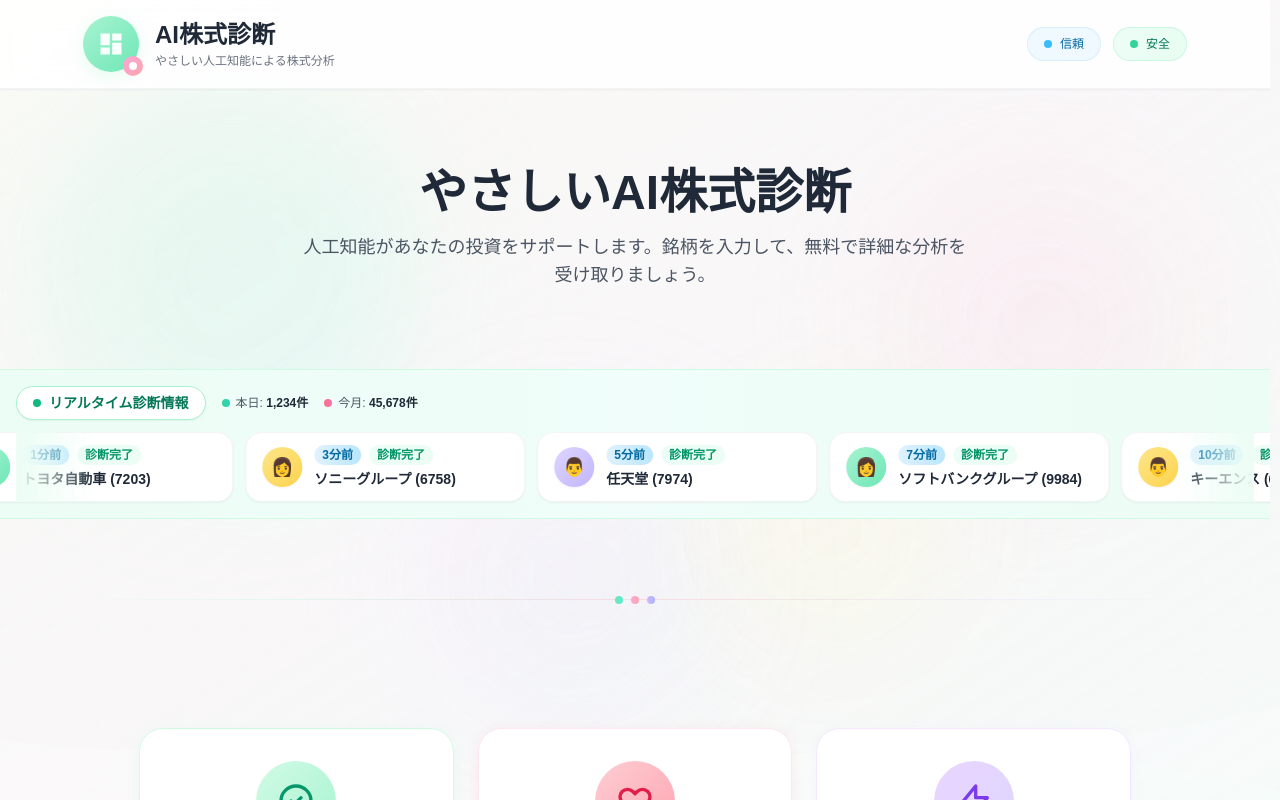
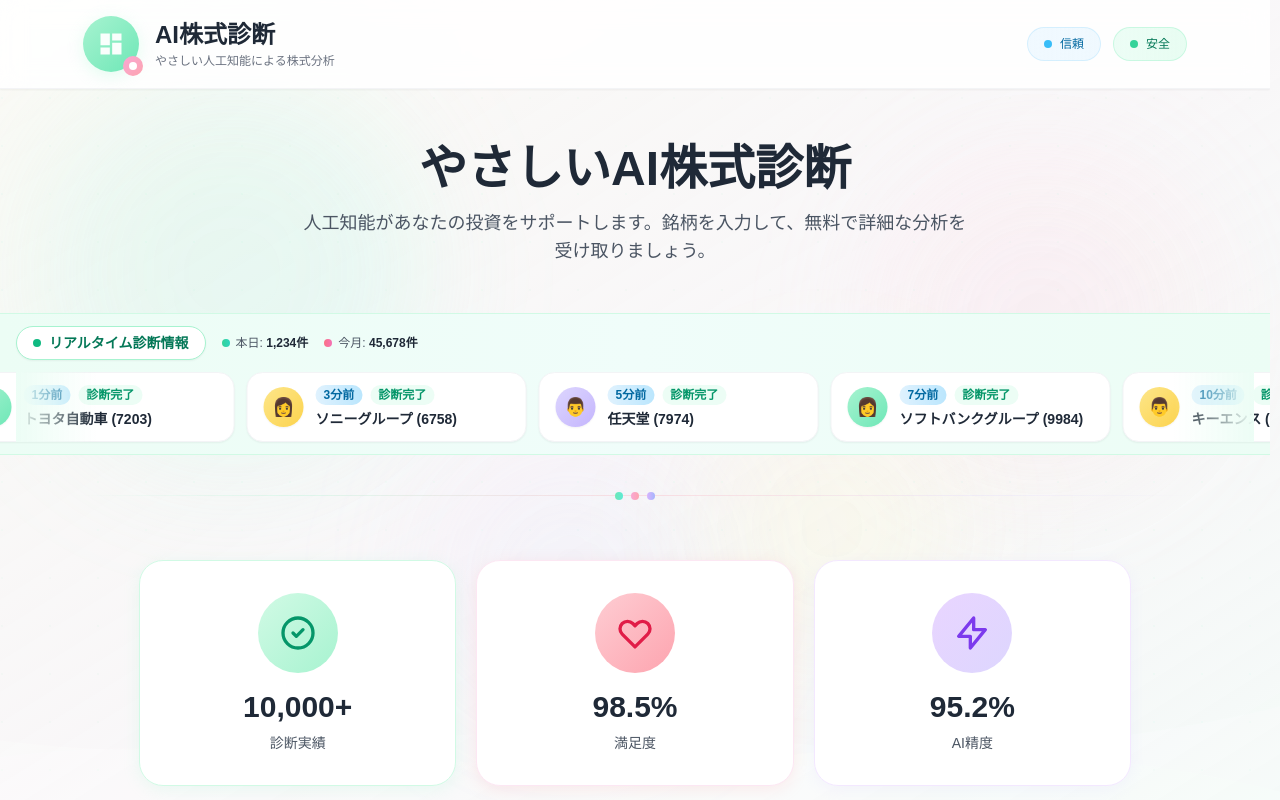
Before and after one commit to lil053004-bit/search, a React (Vite) app: page / in a window 1280 px wide. Shown: the top 800 px of the page. Built offline with nearby package versions, Linux system fonts and the light colour scheme; no server answers.

Commit message:
Updated SoftTrustBadges.tsx

```diff
--- a/src/components/DiagnosisTickerBanner.tsx
+++ b/src/components/DiagnosisTickerBanner.tsx
@@ -12,7 +12,7 @@ export default function DiagnosisTickerBanner({ records }: DiagnosisTickerBanner
   const doubledRecords = [...records, ...records];
 
   return (
-    <div className="w-full bg-gradient-to-r from-emerald-50 via-teal-50 to-emerald-50 border-y border-emerald-100 py-4 overflow-hidden">
+    <div className="w-full bg-gradient-to-r from-emerald-50 via-teal-50 to-emerald-50 border-y border-emerald-100 py-3 overflow-hidden">
       <div className="max-w-7xl mx-auto px-4">
         <div className="flex items-center gap-4 mb-3">
           <div className="flex items-center gap-2 px-4 py-1.5 bg-white rounded-full shadow-sm border border-emerald-200">
--- a/src/components/SoftDivider.tsx
+++ b/src/components/SoftDivider.tsx
@@ -1,6 +1,6 @@
 export default function SoftDivider() {
   return (
-    <div className="w-full py-8">
+    <div className="w-full py-4">
       <div className="max-w-6xl mx-auto px-4">
         <div className="relative h-px">
           <div
--- a/src/components/SoftTrustBadges.tsx
+++ b/src/components/SoftTrustBadges.tsx
@@ -1,7 +1,7 @@
 export default function SoftTrustBadges() {
   return (
-    <div className="w-full max-w-5xl mx-auto px-4 py-12">
-      <div className="grid grid-cols-1 md:grid-cols-3 gap-6">
+    <div className="w-full max-w-5xl mx-auto px-4 py-6">
+      <div className="grid grid-cols-1 md:grid-cols-3 gap-5">
         <div
           className="bg-white rounded-3xl p-8 text-center border border-emerald-100 hover:shadow-lg transition-all duration-300 hover:-translate-y-1"
           style={{
--- a/src/pages/RefactoredHome.tsx
+++ b/src/pages/RefactoredHome.tsx
@@ -503,9 +503,9 @@ export default function RefactoredHome() {
         <SoftHeader />
 
         {!showLoadingScene ? (
-          <div className="flex-1 flex flex-col py-12">
-            <div className="container mx-auto space-y-12">
-              <div className="text-center space-y-4 px-4 py-8">
+          <div className="flex-1 flex flex-col py-8">
+            <div className="container mx-auto space-y-6">
+              <div className="text-center space-y-4 px-4 py-6">
                 <h1 className="text-4xl md:text-5xl font-bold text-gray-800">
                   やさしいAI株式診断
                 </h1>
```
